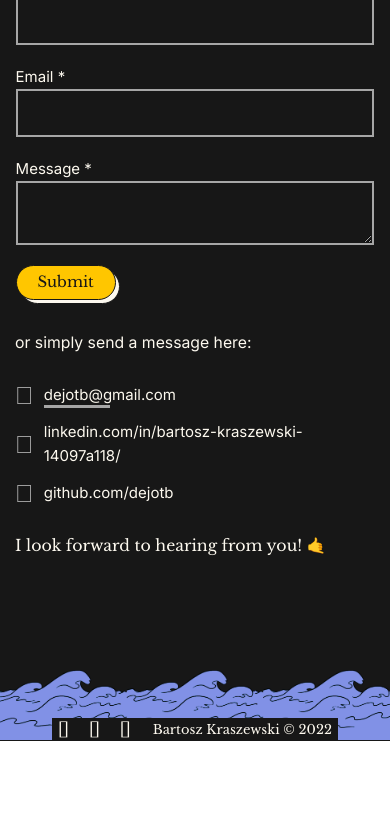
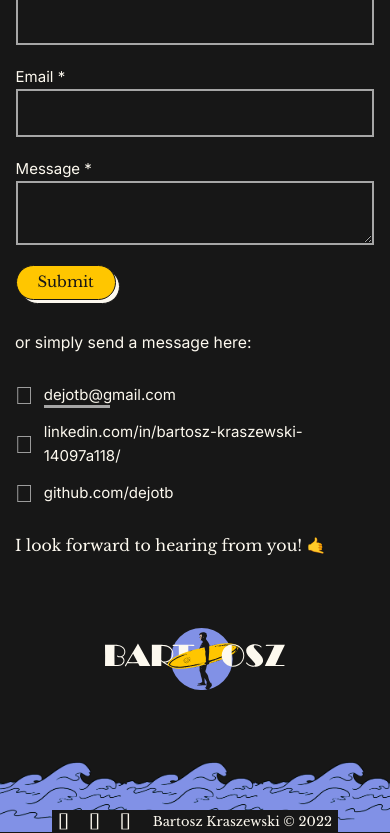
Before and after one commit to dejotb/portfolio, a website: page index.html in a window 390 px wide. Shown: the part 5346-6179 px from the top of the page. Before the commit the page ends 6087 px from the top, so only its background shows below. Drawn offline with nearby package versions, Linux system fonts and the light colour scheme.

Commit message:
added bottom logo in mobile view

```diff
--- a/scss/sections/_contact.scss
+++ b/scss/sections/_contact.scss
@@ -12,6 +12,7 @@
     position: relative;
     display: grid;
     align-items: center;
+    grid-gap: 7rem;
 
     @media screen and (min-width: $bp-md) {
       grid-auto-flow: column;
@@ -99,10 +100,13 @@
   }
 
   &__logo {
-    display: none;
-    justify-self: end;
+    width: 50%;
+    justify-self: center;
+    margin-bottom: -4rem;
 
-    @media screen and (min-width: $bp-lg) {
+    @media screen and (min-width: $bp-md) {
+      justify-self: end;
+      margin-bottom: 0;
       display: block;
       width: 80%;
       height: auto;
```
Also changed, not shown: css/style.css, 1 other file.
